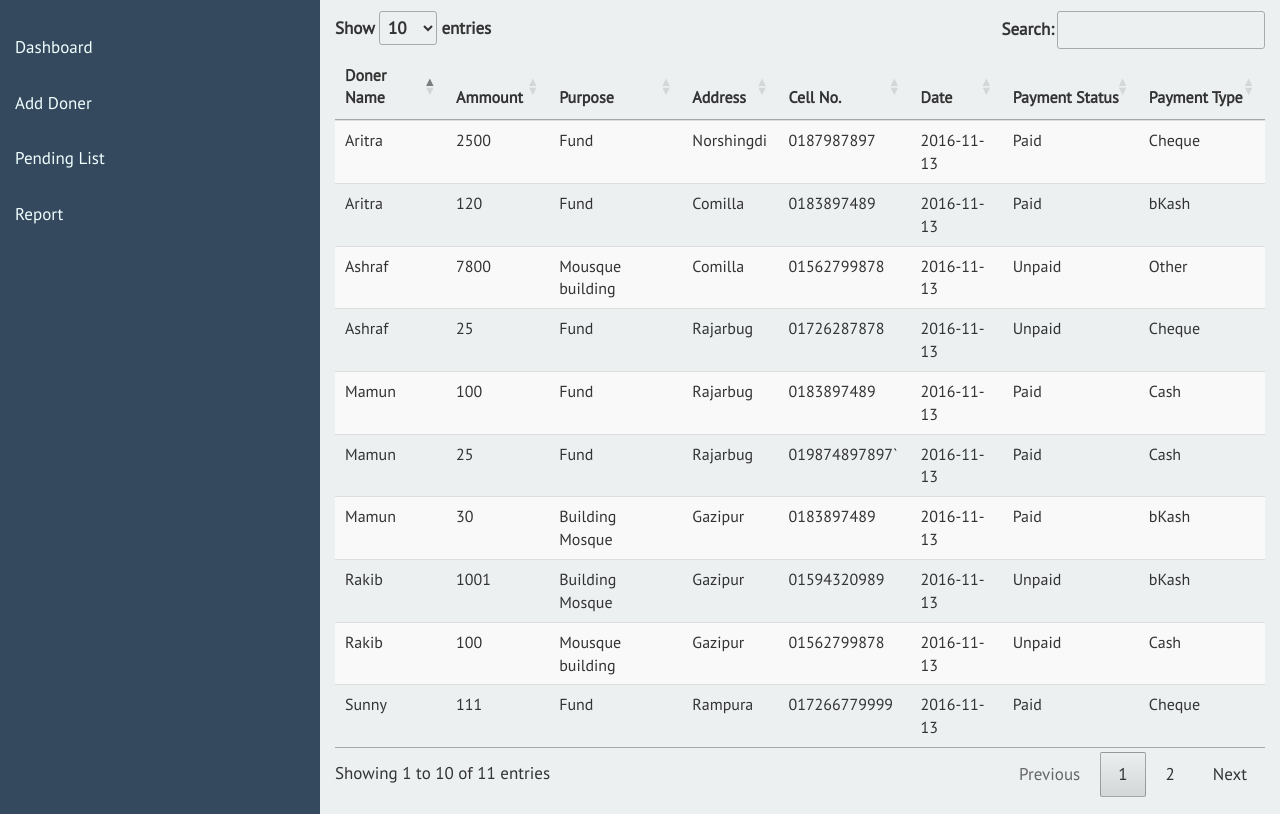
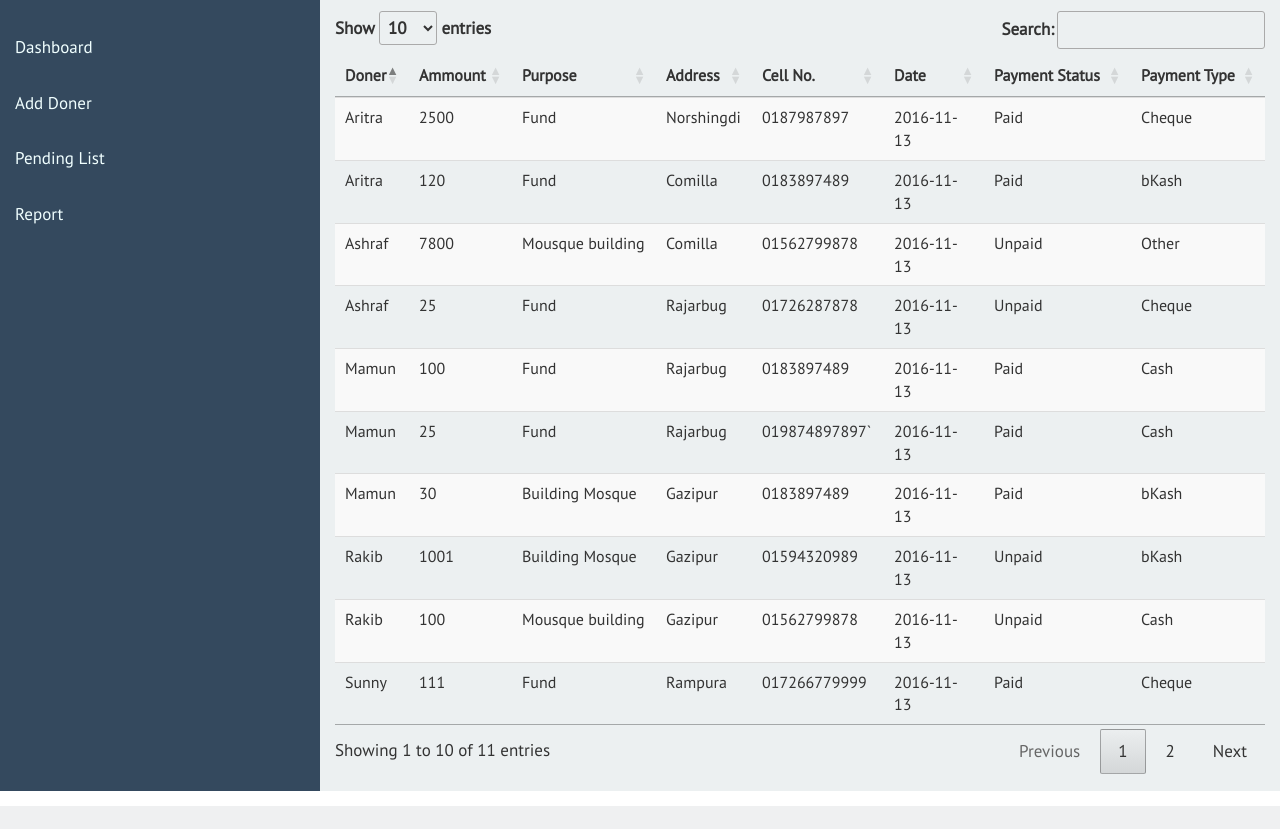
Before and after one commit to omiq17/CharityFund, a PHP site: page /admin.php in a window 1280 px wide. Shown: the part 80-909 px from the top of the page. After the commit the page ends 886 px from the top, so only its background shows below. Run offline with PHP 8.4, Linux system fonts and the light colour scheme; data comes from the database, SQL or seed files in the repository; some libraries are stand-ins or nearby versions.

Commit message:
modified 14nov11:30

```diff
--- a/admin.php
+++ b/admin.php
@@ -9,7 +9,7 @@
                  <thead>
                    <tr>
                     <!-- <th><input type="checkbox"  id="checkAll"/></th> -->
-                     <th>Doner Name</th>
+                     <th>Doner</th>
                      <th>Ammount</th>
                      <th>Purpose</th>
                      <th>Address</th>
```
